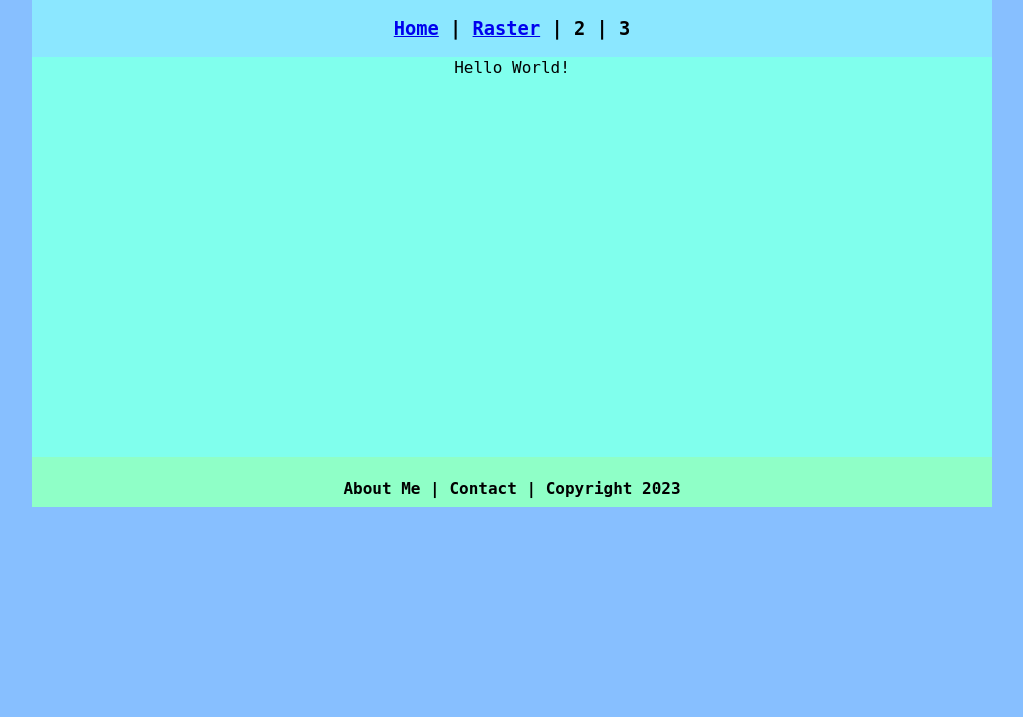
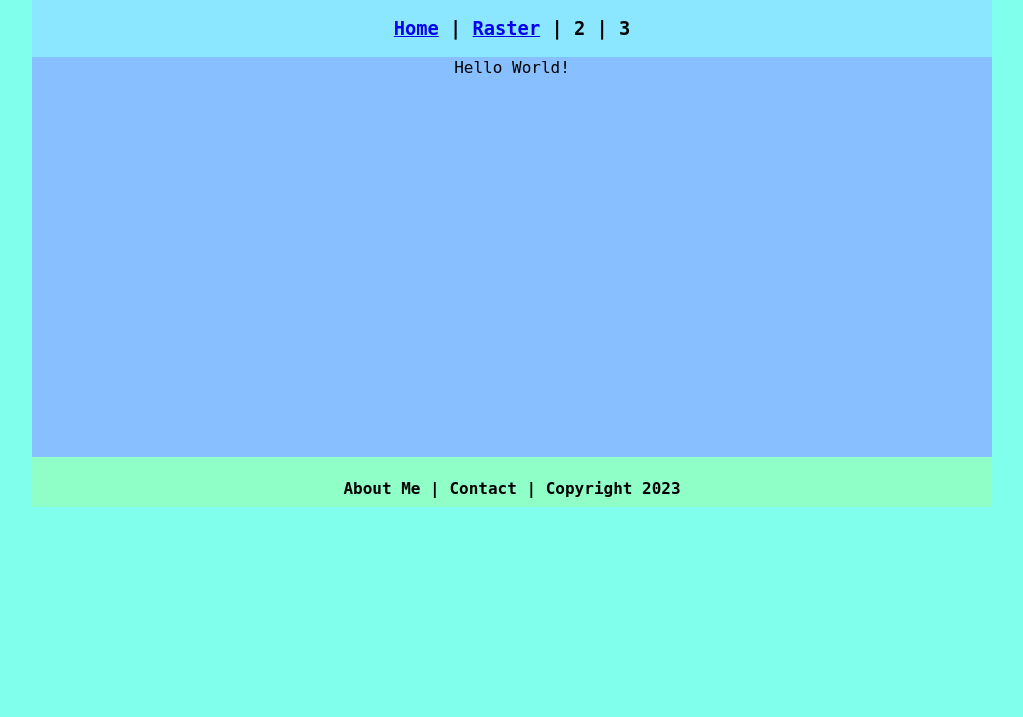
Before and after one commit to 9694866/Portfolio, a plain HTML site: page index.html in a window 1280 px wide. Shown: the part 83-800 px from the top of the page, without its empty margins (128-1151 px from the left). Drawn offline with Linux system fonts and the light colour scheme.

Commit message:
Update myCSS.css

```diff
--- a/myCSS.css
+++ b/myCSS.css
@@ -6,7 +6,7 @@ body {
 
 }
 .homePage {
-	background: #87BFFF;
+	background:#80FFED ;
 }
 .container {
 	width: 960px;
@@ -32,7 +32,7 @@ body {
 	text-align: center;
 }
 .content {
-	background: #80FFED;
+	background: #87BFFF;
 	margin: 0px;
 	float: left;
 	width: 100%;
```
